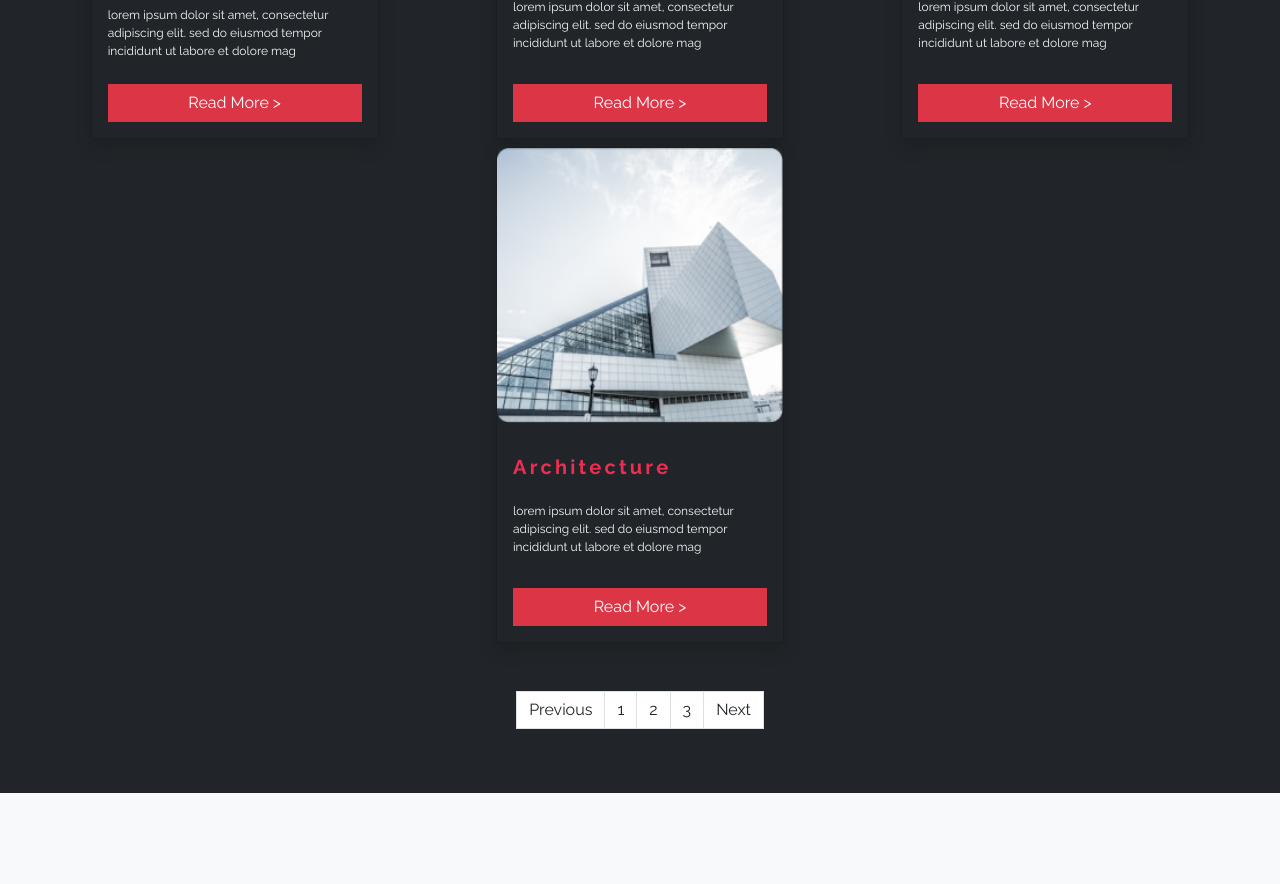
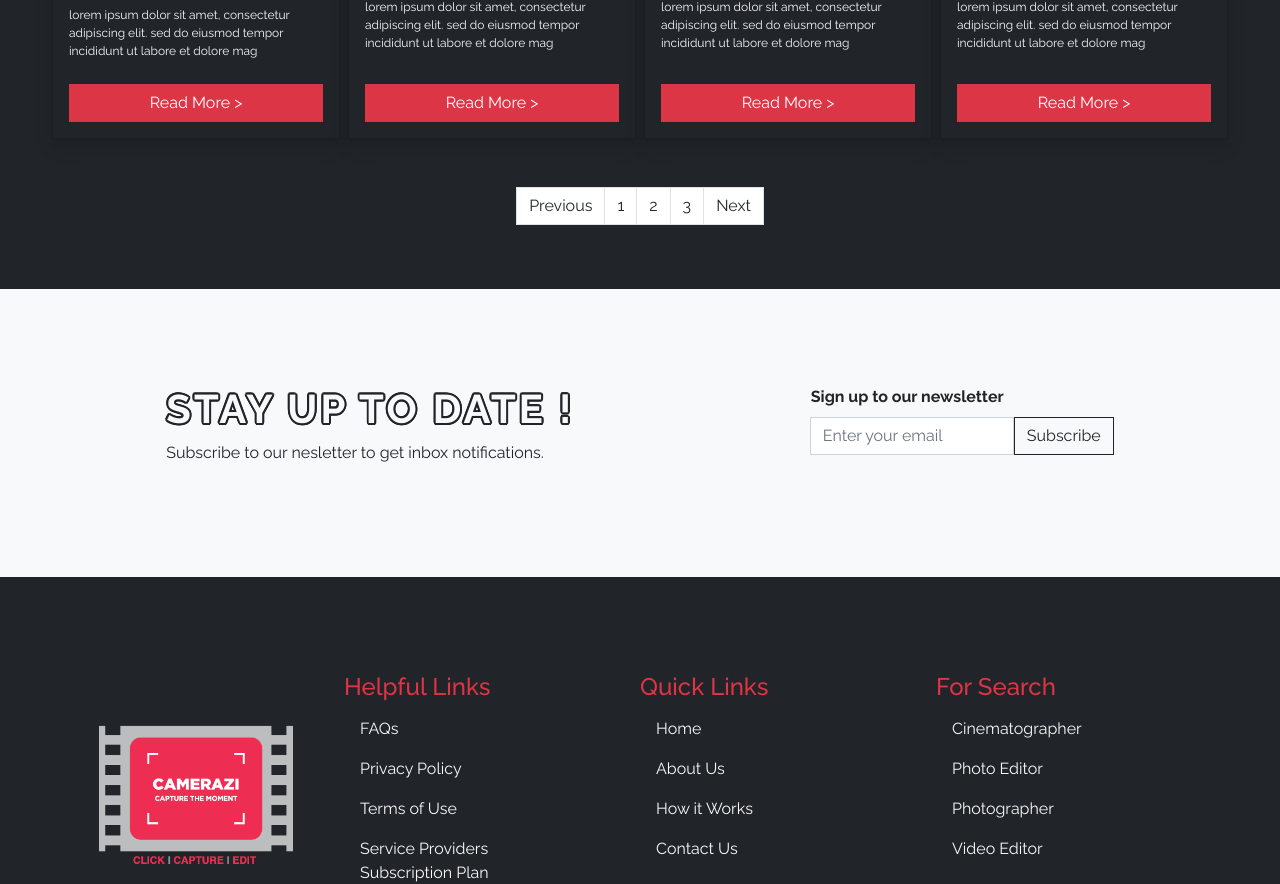
Before and after one commit to ikbakk/papaya-coders-submition, a React (Vite) app: page /blogs in a window 1280 px wide. Shown: the part 777-1661 px from the top of the page. Built offline with nearby package versions, Linux system fonts and the light colour scheme.

Commit message:
remove small overflow

```diff
--- a/src/components/BlogCard.jsx
+++ b/src/components/BlogCard.jsx
@@ -2,7 +2,6 @@ import React from 'react'
 
 const BlogCard = ({ title, img, description, posted }) => {
   return (
-    <div>
     <div
       id='blog-card'
       className='card rounded-0 bg-dark shadow text-light'
@@ -18,7 +17,6 @@ const BlogCard = ({ title, img, description, posted }) => {
         </a>
       </div>
     </div>
-    </div>
   )
 }
 
--- a/src/components/Blogs.jsx
+++ b/src/components/Blogs.jsx
@@ -46,7 +46,7 @@ const Blogs = () => {
           Learn about Photography and Videography, discover our latest products
           updates, partnership announcements, user stories, and more.
         </h4>
-        <div className='row gap-2 py-5'>
+        <div className='d-flex flex-column flex-md-row flex-wrap gap-2 py-5'>
           {blogPosts.map((post, index) => {
             return (
               <div key={index} className='col d-flex justify-content-center'>
@@ -86,7 +86,7 @@ const Blogs = () => {
         </nav>
       </section>
 
-      <div className='d-flex justify-content-around w-100 py-5 bg-light text-dark'>
+      <div className='d-flex flex-column flex-md-row justify-content-around w-100 py-5 px-3 px-md-5 bg-light text-dark'>
         <div className='py-5'>
           <h1 className='text-dark-outline text-light fw-bold text-uppercase'>
             Stay up to date !
@@ -98,7 +98,7 @@ const Blogs = () => {
             <label className='form-label fw-bold'>
               Sign up to our newsletter
             </label>
-            <div className='d-flex'>
+            <div className='d-flex flex-column flex-md-row'>
               <input
                 type='text'
                 className='form-control rounded-0'
```
Lines whose indentation alone changed are shown as unchanged.
